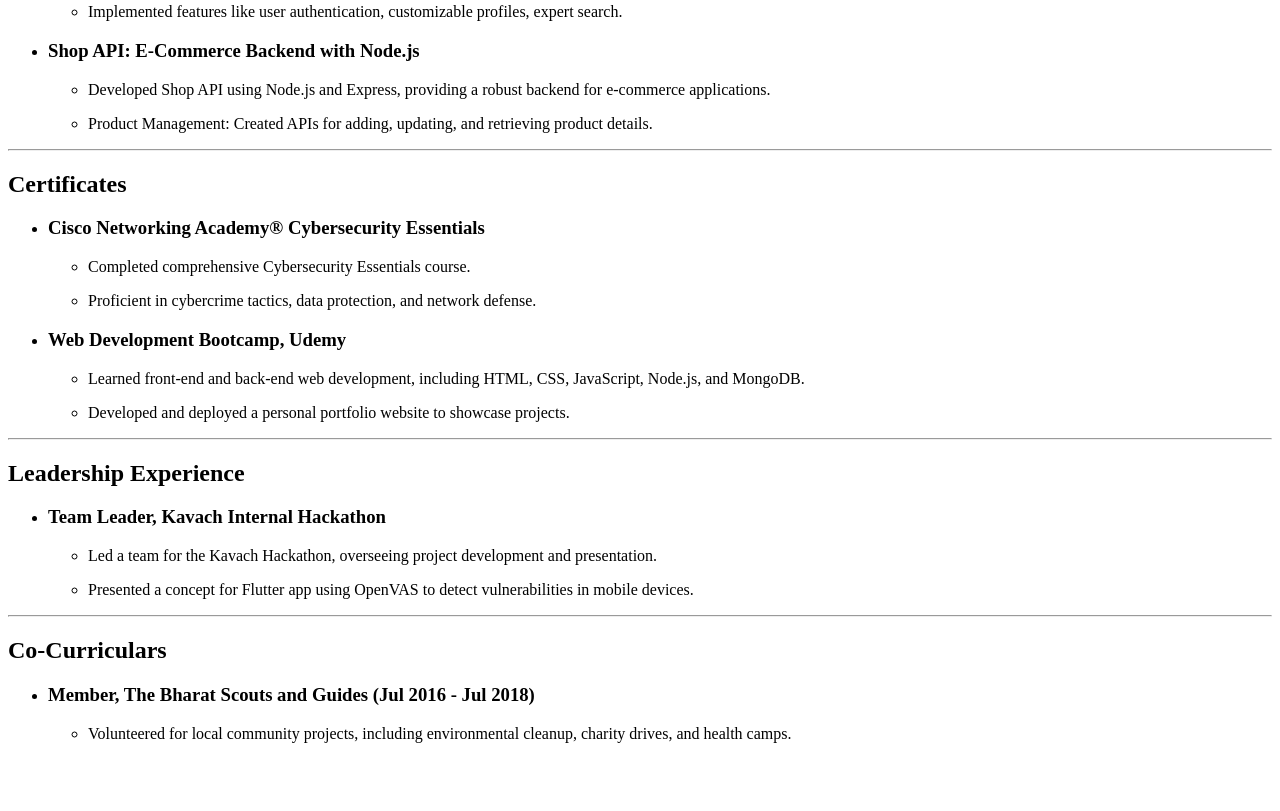
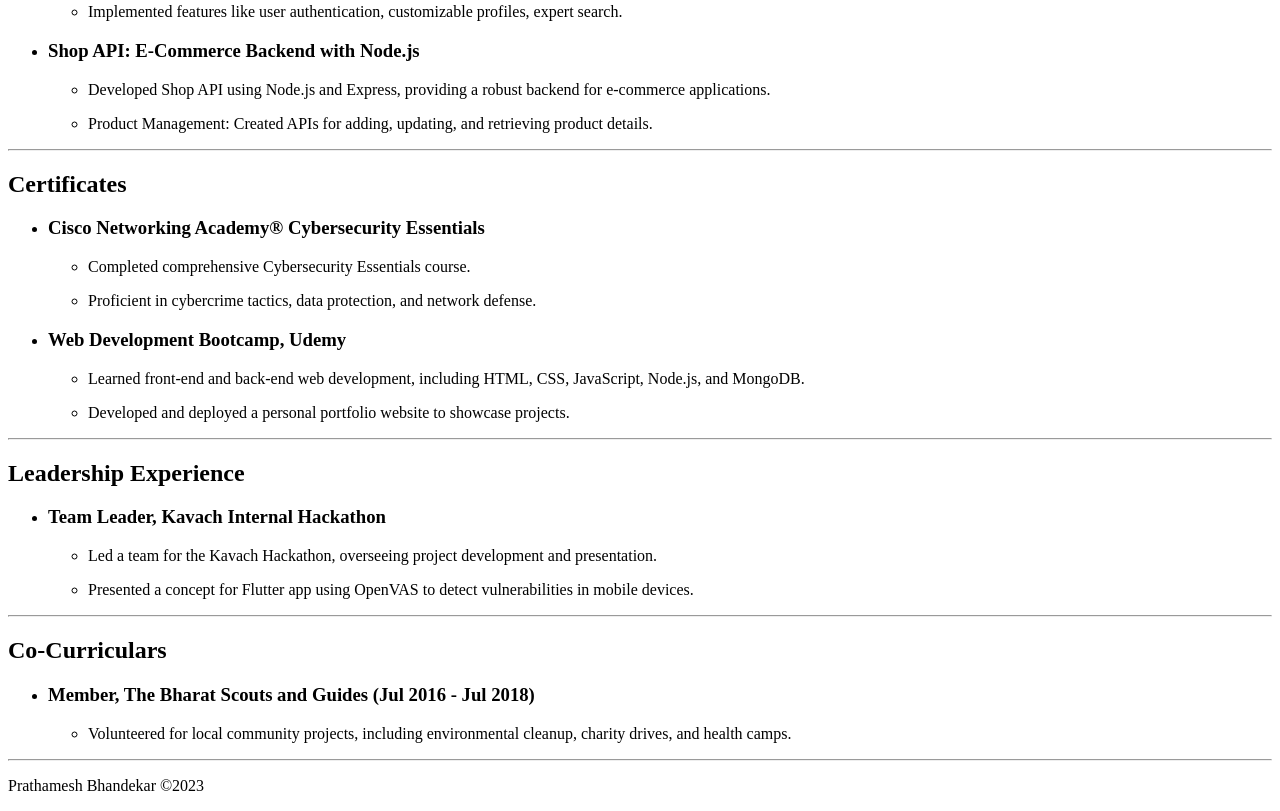
Before and after one commit to bprathamesh20/resume, a plain HTML site: page src/index.html in a window 1280 px wide. Shown: the part 1104-1915 px from the top of the page. Before the commit the page ends 1863 px from the top, so only its background shows below. Drawn offline with Linux system fonts and the light colour scheme.

Commit message:
added footer

```diff
--- a/src/index.html
+++ b/src/index.html
@@ -183,6 +183,11 @@
             </li>
         </ul>
     </section>
+<hr>
+
+    <footer >
+        <p>Prathamesh Bhandekar &copy2023</p>
+    </footer>
 
 </body>
 
```
